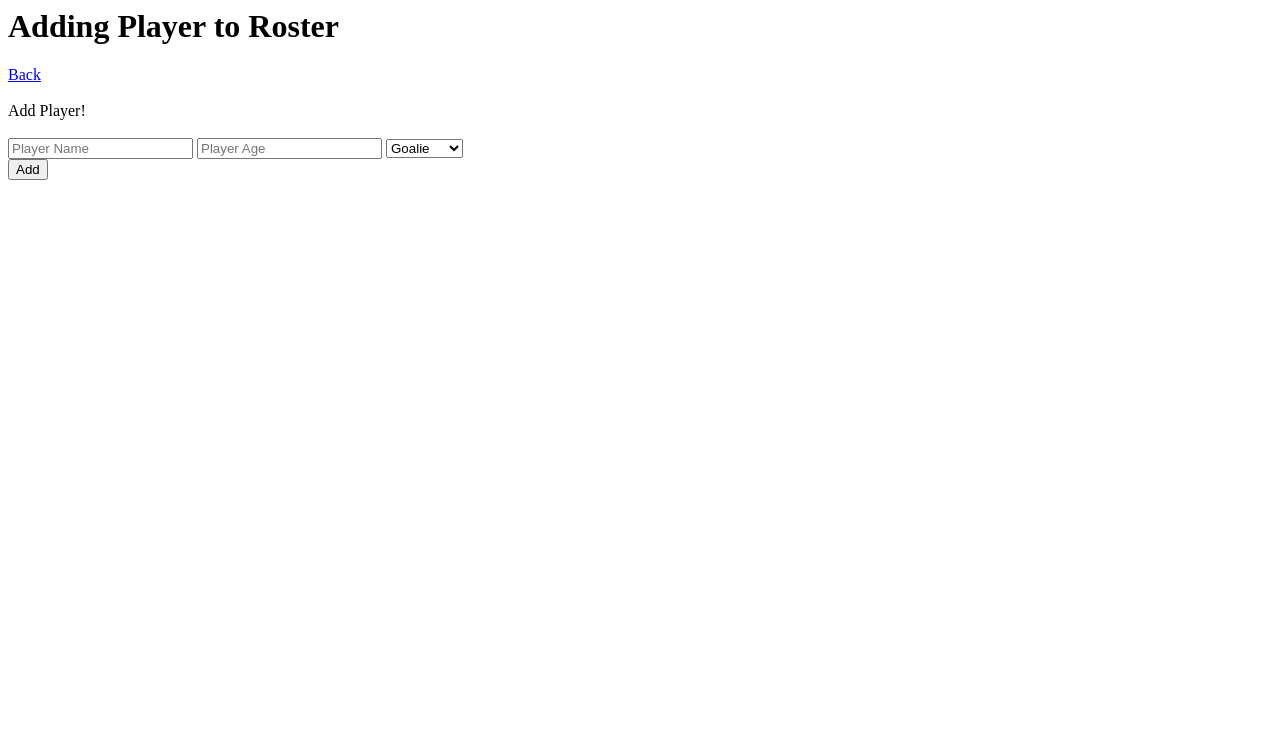
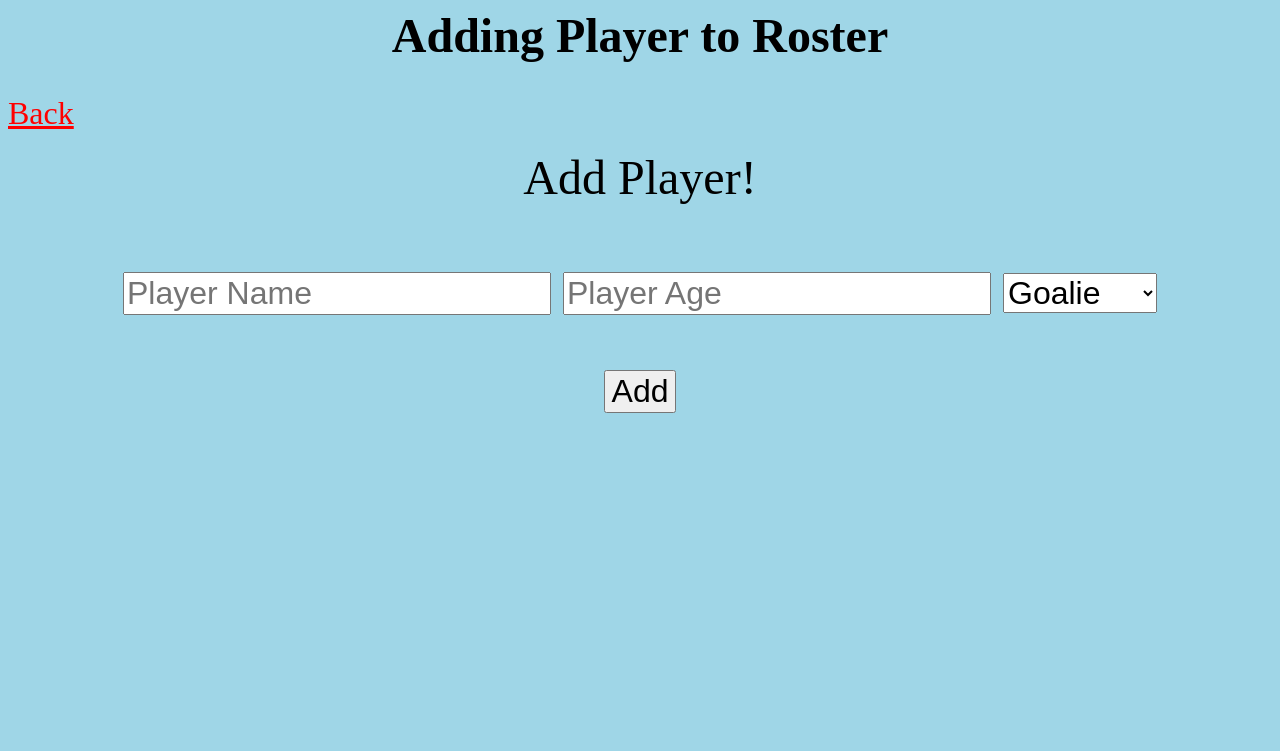
Before and after one commit to everettprussak/SoccerWebsite, a Flask app: page /add_player in a window 1280 px wide. Shown: the top 751 px of the page. Run offline with Flask 3, Linux system fonts and the light colour scheme.

Commit message:
Update add_player.html

```diff
--- a/template/add_player.html
+++ b/template/add_player.html
@@ -1,32 +1,36 @@
+<!-- this is the creating of the page -->
 <html>
+  <!-- this is setting the backround color of the page -->
+  <body style="background-color:rgb(159, 214, 231);">
+    <!-- this is for the title -->
     <title>Player Addition</title>
-<h1>Adding Player to Roster</h1>
-<a href='teams'>Back</a>
+    <center><h1 style="font-size: 3rem; color: #000000">Adding Player to Roster</h1></center>
+    <!-- this is a button for returning to the privouse page -->
+    <a href='teams' style="font-size: 2rem; color: #ff0000">Back</a>
+    <!-- the br 's are all spacers for style and looks -->
     <br>
     <br>
-<form action = "{{ url_for('add_player') }}" method = "post">Add Player!</a>
+    <!-- creates text boxes for the user to adda player -->
+    <center><form style="font-size: 3rem; color: #000000" action = "{{ url_for('add_player') }}" method = "post">Add Player!</a>
       <br>
       <br>
       <label for="name">
         <i class="fas fa-user"></i>
       </label>
-    <input type="text" name="name" placeholder="Player Name" id="name" required>
-
+      <input style="font-size: 2rem; color: #000000" type="text" name="name" placeholder="Player Name" id="name" required>
       <label for="age">
         <i class="fas fa-user"></i>
       </label>
-      <input type="text" name="age" placeholder="Player Age" id="age" required>
-
-    <select name="option" id="option">
+      <input style="font-size: 2rem; color: #000000" type="text" name="age" placeholder="Player Age" id="age" required>
+      <select style="font-size: 2rem; color: #000000" name="option" id="option">
         <option value="goalie">Goalie</option>
         <option value="attacker">Attacker</option>
         <option value="middle">Midfield</option>
         <option value="defense">Defender</option>
       </select>
-
-    <div class="msg">{{ msg }}</div>
-
-    <input type="submit" value="Add">
-  </form>
-
+      <div style="font-size: 2rem; color: #000000" class="msg">{{ msg }}</div>
+      <br>
+      <input style="font-size: 2rem; color: #000000" type="submit" value="Add">
+    </form></center>
+  </body>
 </html>
```
Lines whose indentation alone changed are shown as unchanged.
